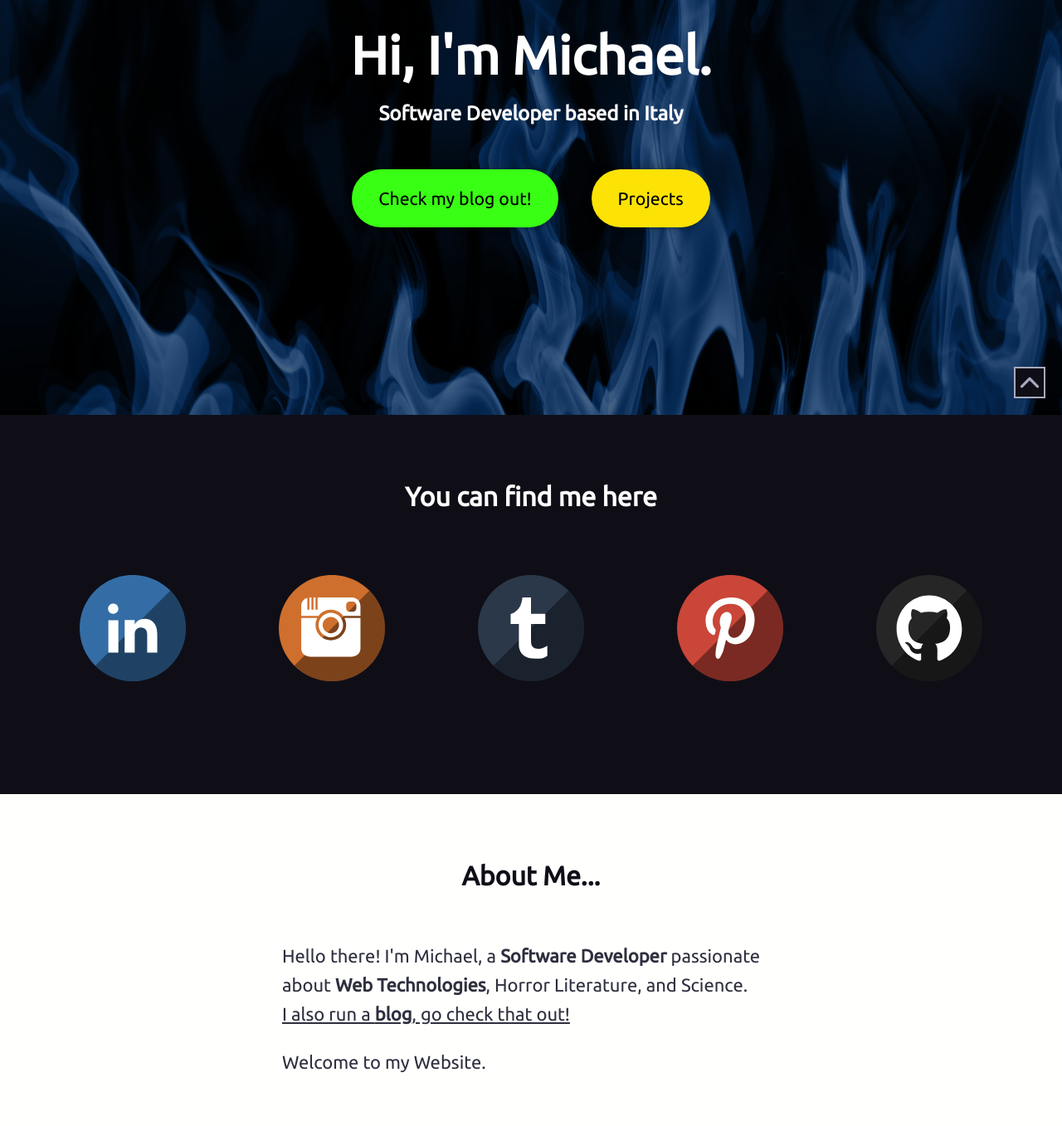
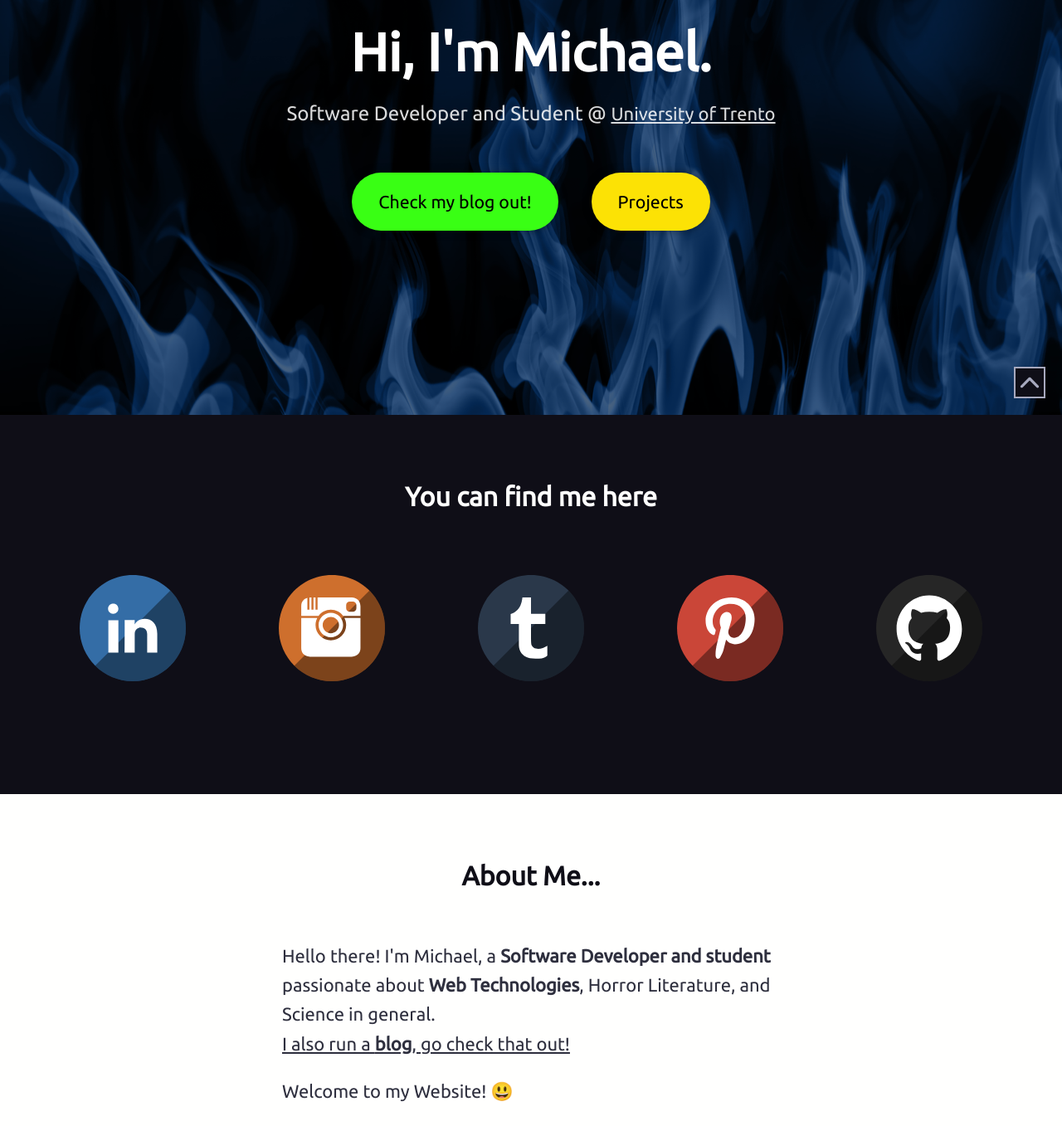
Before and after one commit to armanimichael/armanimichael-main, a Gatsby site: page / in a window 1280 px wide. Shown: the part 300-1657 px from the top of the page at 83% size. Built offline with nearby package versions, Linux system fonts and the light colour scheme; Gatsby itself is replaced by a stand-in of ours.

Commit message:
Updated and changed hero and about me text

```diff
--- a/src/containers/Layout/HeroContent.tsx
+++ b/src/containers/Layout/HeroContent.tsx
@@ -6,7 +6,17 @@ import { Hero, ButtonGroup } from '../';
 const HeroContent: React.FC = () => (
   <Hero>
     <h1>Hi, I&apos;m Michael.</h1>
-    <h3>Software Developer based in Italy</h3>
+    <h3 style={{ color: 'rgba(255, 255, 255, 0.85)', fontWeight: 'normal' }}>
+      Software Developer and Student @{' '}
+      <a
+        href="https://offertaformativa.unitn.it/it/l/interfacce-e-tecnologie-della-comunicazione"
+        rel="norel noopener noreferrer"
+        target="_blank"
+        style={{ color: 'rgba(255, 255, 255, 0.85)' }}
+      >
+        University of Trento
+      </a>
+    </h3>
     <ButtonGroup>
       <Button
         anchorTo="https://blog.armanimichael.com"
--- a/src/pages/index.tsx
+++ b/src/pages/index.tsx
@@ -14,9 +14,10 @@ const IndexPage: React.FC = () => (
     <Socials title="You can find me here" />
     <Section title="About Me..." isSecondary>
       <p id="about-me">
-        Hello there! I&apos;m Michael, a <b>Software Developer</b> passionate
-        about
-        <b> Web Technologies</b>, Horror Literature, and Science. <br />
+        Hello there! I&apos;m Michael, a <b>Software Developer and student</b>{' '}
+        passionate about
+        <b> Web Technologies</b>, Horror Literature, and Science in general.{' '}
+        <br />
         <a
           href="https://blog.armanimichael.com"
           rel="nofollow noopener noreferrer"
@@ -24,7 +25,7 @@ const IndexPage: React.FC = () => (
         >
           I also run a <b>blog</b>, go check that out!
         </a>
-        <p>Welcome to my Website.</p>
+        <p>Welcome to my Website! 😃</p>
       </p>
     </Section>
     <Section title="Some Projects of Mine" id="projects">
```
